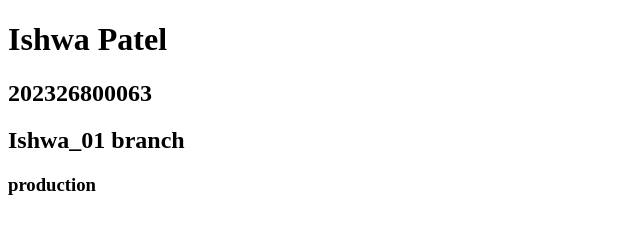
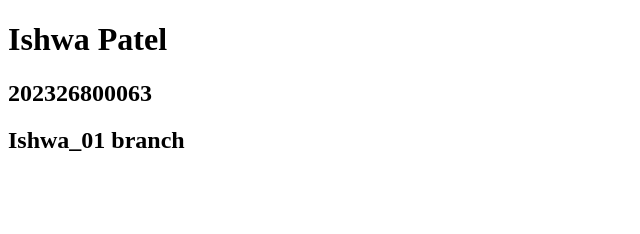
Before and after one commit to isha1320/Ishwa-Patel_063_mid2025, a plain HTML site: page index.html in a window 1280 px wide. Shown: the whole page, without its empty margins (0-640 px from the left). Drawn offline with Linux system fonts and the light colour scheme.

Commit message:
Ishwa_01

```diff
--- a/index.html
+++ b/index.html
@@ -9,6 +9,5 @@
     <h1>Ishwa Patel</h1>
     <h2>202326800063</h2>
     <h2>Ishwa_01 branch</h2>
-    <h3>production</h3>
 </body>
 </html>
```
